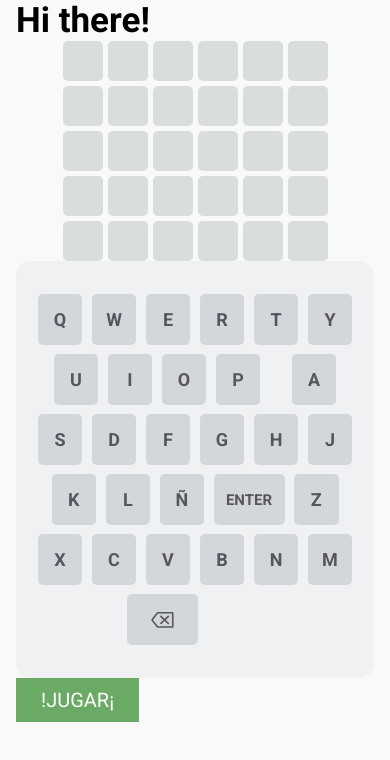
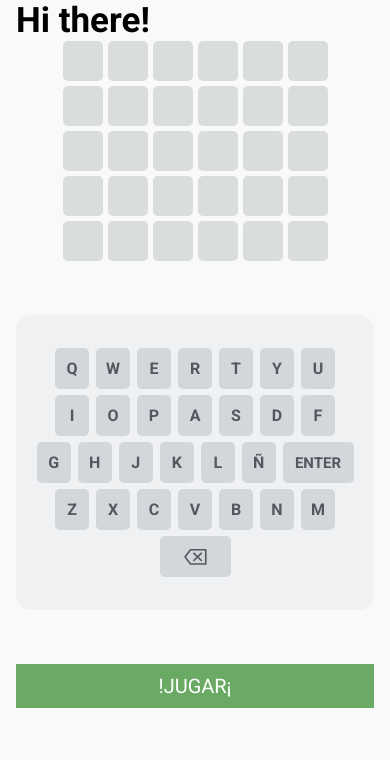
Before and after one commit to YouSay-SD/wordle, a Next.js app: page / in a window 390 px wide. Shown: the top 760 px of the page. Built offline with nearby package versions, Linux system fonts and the light colour scheme.

Commit message:
2-style: add game styles and keyboard mobile styles

```diff
--- a/components/atoms/Key/Key.module.scss
+++ b/components/atoms/Key/Key.module.scss
@@ -1,17 +1,24 @@
 @import "styles/baseline/_styles";
 
 .key {
-  @include font(18, 21);
+  @include font(16, 19);
   @include flex-center;
 
   font-weight: map-get($font-weights, "semi-bold");
   background-color: var(--color-grey-regular);
   color: var(--color-grey-heavy);
-  min-width: 44.5px;
-  min-height: 51px;
+  min-width: 34.5px;
+  min-height: 41px;
   transition: $global-transition;
   border-radius: 5px;
   text-transform: uppercase;
+
+  @include respond-above(md) {
+    @include font(18, 21);
+
+    min-width: 44.5px;
+    min-height: 51px;
+  }
 }
 
 .is-selected {
--- a/components/molecules/Keyboard/Keyboard.module.scss
+++ b/components/molecules/Keyboard/Keyboard.module.scss
@@ -4,12 +4,15 @@
 .keyboard {
   display: flex;
   flex-wrap: wrap;
-  gap: 9px 9.5px;
+  gap: 6px 6.5px;
   max-width: 638px;
   padding: 33px 20px;
   background-color: var(--color-grey);
   border-radius: 15px;
   justify-content: center;
+
+  @include respond-above (md) {
+    gap: 9px 9.5px;
 
     :global {
       .a {
@@ -21,3 +24,4 @@
       }
     }
   }
+}
--- /dev/null
+++ b/components/organisms/Game/Game.module.scss
@@ -0,0 +1,8 @@
+/* stylelint-disable selector-pseudo-class-no-unknown */
+@import "styles/baseline/_styles";
+
+.game {
+  display: grid;
+  gap: 54px;
+  justify-content: center;
+}
--- a/components/organisms/Game/Game.tsx
+++ b/components/organisms/Game/Game.tsx
@@ -4,13 +4,16 @@ import Keyboard from '@/components/molecules/Keyboard/Keyboard'
 import Board from '@/components/molecules/Board/Board'
 import Button from '@/components/atoms/Button/Button'
 import { useWordle } from '@/hooks/useWordle'
+import className from 'classnames/bind'
+import styles from './Game.module.scss'
+const cx = className.bind(styles)
 
 const Game: FC = () => {
   const word = 'yousay'
   const { slots, columnsQuantity, keySelected, resetGame } = useWordle({ word })
 
   return (
-    <div>
+    <div className={cx('game')}>
       <Board slots={slots} col={columnsQuantity} />
       <Keyboard keySelected={keySelected} />
       <Button buttonText='!JUGAR¡' adaText='!JUGAR¡' onClick={resetGame} />
```
Lines whose indentation alone changed are shown as unchanged.
